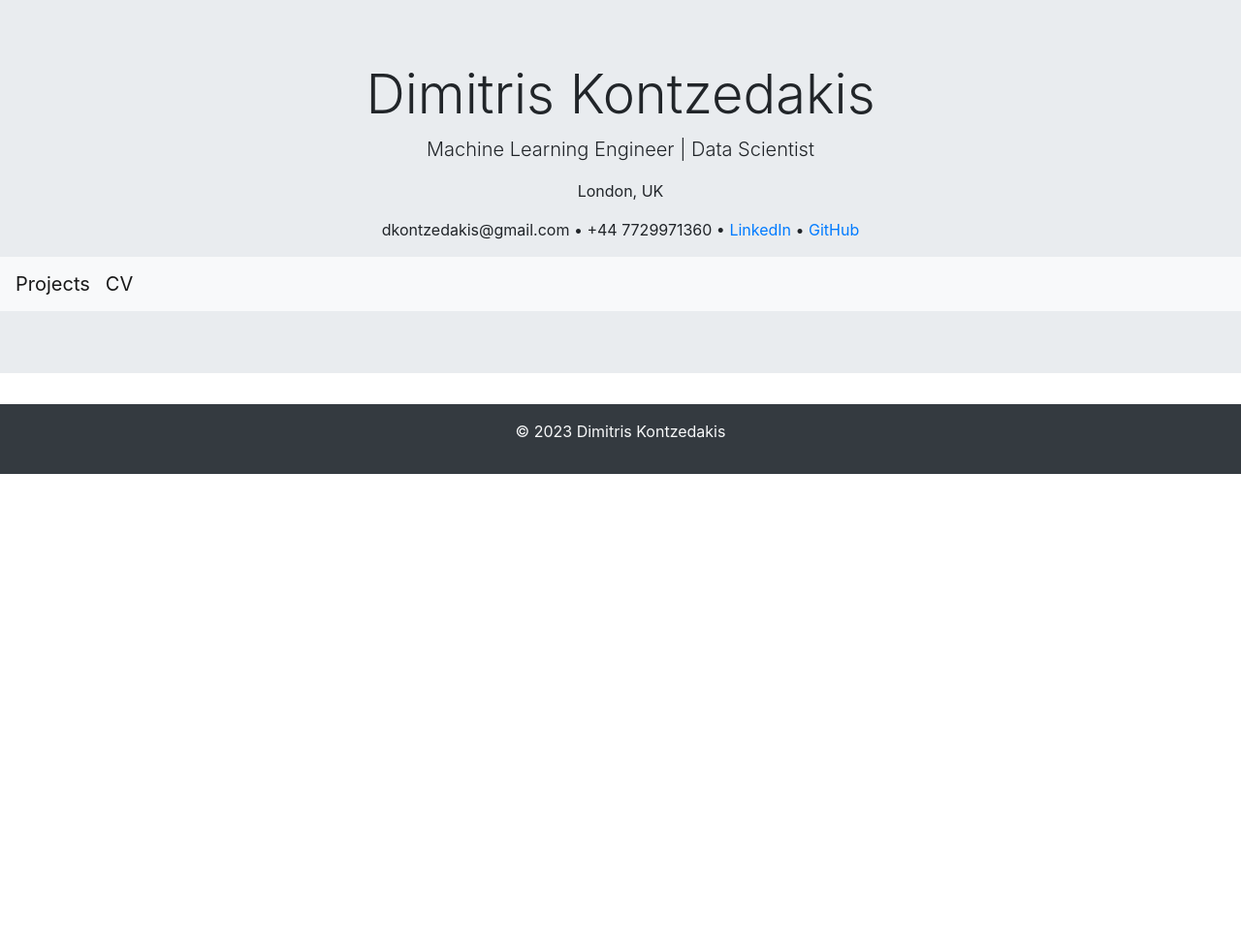
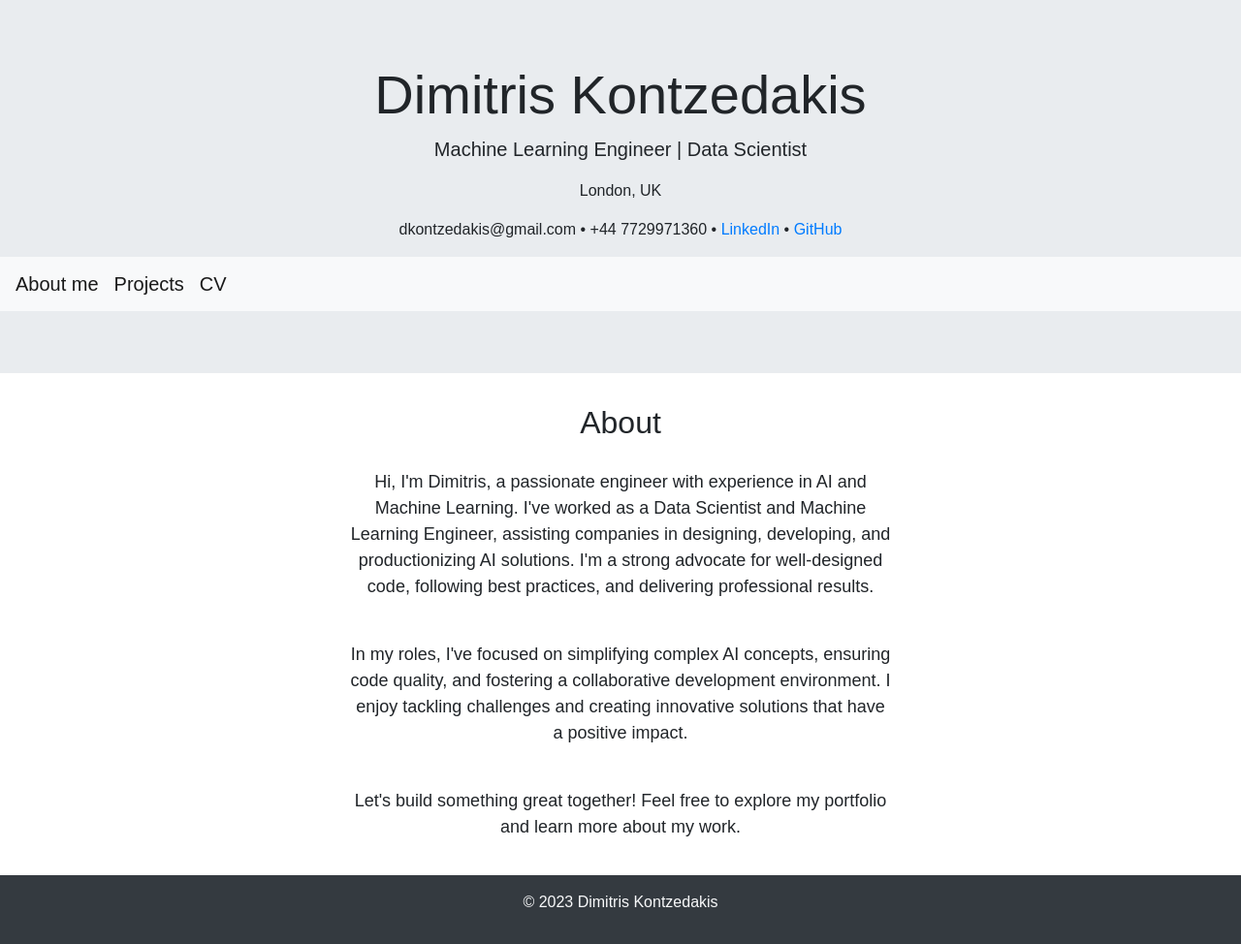
Before and after one commit to jimkon/portfolio, a plain HTML site: page index.html in a window 1280 px wide. Shown: the whole page at 97% size. Before the commit the page ends 800 px from the top, so only its background shows below. Drawn offline with nearby package versions, Linux system fonts and the light colour scheme.

Commit message:
about me

```diff
--- a/index.html
+++ b/index.html
@@ -10,6 +10,19 @@
 
     <!-- Add any external CSS libraries or fonts if needed -->
     <link rel="stylesheet" href="https://maxcdn.bootstrapcdn.com/bootstrap/4.5.2/css/bootstrap.min.css">
+    <style>
+    body {
+      font-family: 'Arial', sans-serif;
+      text-align: center;
+    }
+
+    section {
+      max-width: 600px;
+      margin: 0 auto;
+      padding: 20px;
+      font-size: 18px;
+    }
+  </style>
 </head>
 <body>
 
@@ -26,7 +39,7 @@
     </div>
     <!-- Navigation Bar -->
     <nav class="navbar navbar-expand-lg navbar-light bg-light">
-<!--        <a class="navbar-brand" href="index.html">About me</a>-->
+        <a class="navbar-brand" href="index.html">About me</a>
         <a class="navbar-brand" href="projects.html">Projects</a>
         <a class="navbar-brand" href="cv/CV.html">CV</a>
 
@@ -38,6 +51,23 @@
 </header>
 
 
+<div>
+    <h2>About</h2>
+    <section>
+    <p>
+      Hi, I'm Dimitris, a passionate engineer with experience in AI and Machine Learning. I've worked as a Data Scientist and Machine Learning Engineer, assisting companies in designing, developing, and productionizing AI solutions. I'm a strong advocate for well-designed code, following best practices, and delivering professional results.
+    </p>
+        <br>
+
+    <p>
+      In my roles, I've focused on simplifying complex AI concepts, ensuring code quality, and fostering a collaborative development environment. I enjoy tackling challenges and creating innovative solutions that have a positive impact.
+    </p>
+        <br>
+    <p>
+      Let's build something great together! Feel free to explore my portfolio and learn more about my work.
+    </p>
+  </section>
+</div>
 <!--    &lt;!&ndash; Portfolio Tab &ndash;&gt;-->
 <!--    <div id="portfolio" class="tab-pane">-->
 <!--        <section class="py-5">-->
```
